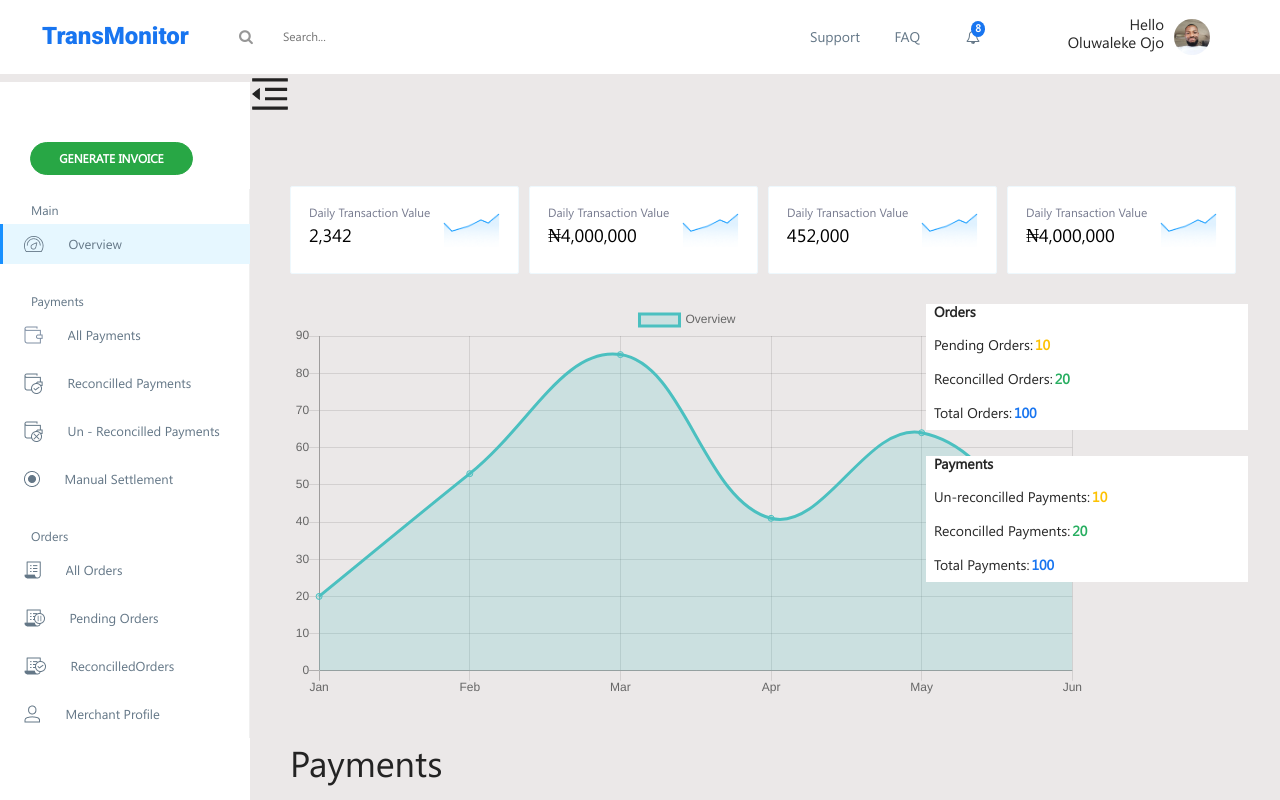
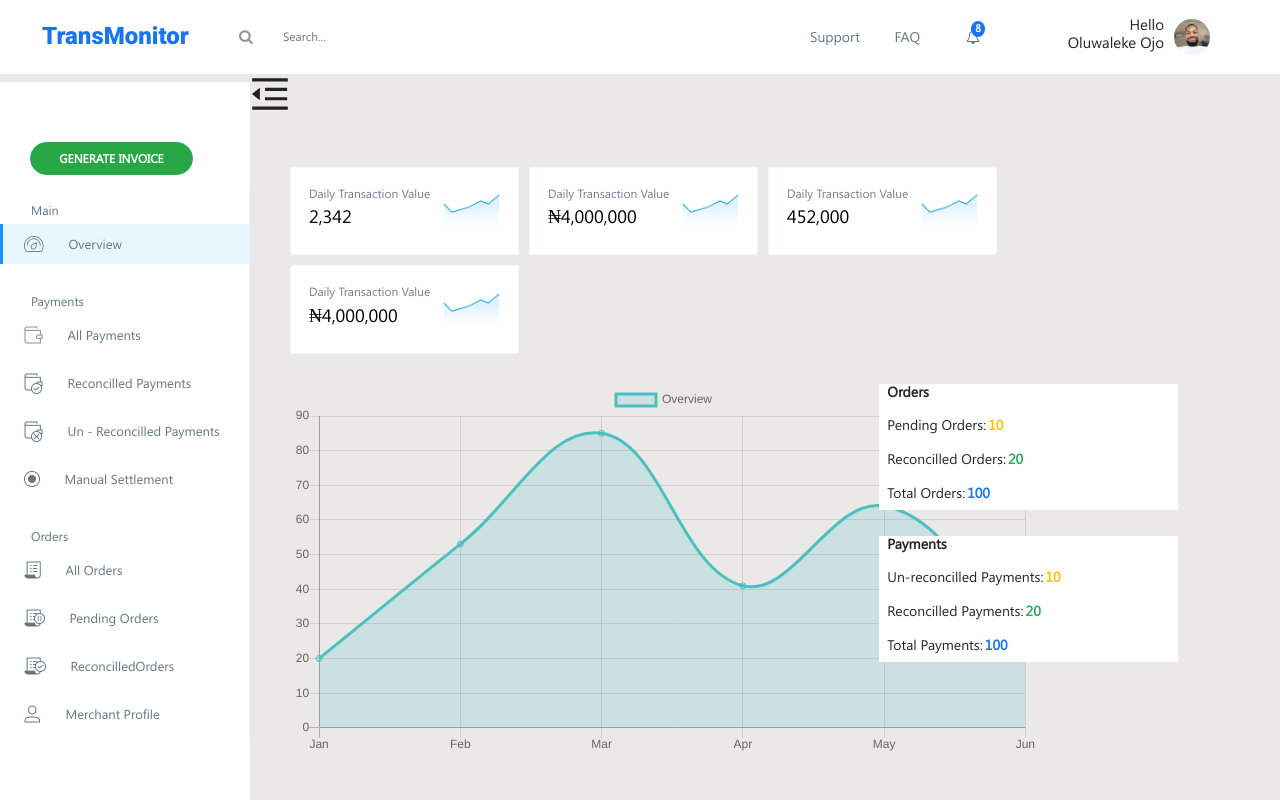
Before and after one commit to orsdev/transmonitordashboard, a React (Create React App) app: page / in a window 1280 px wide. Shown: the top 800 px of the page. Built offline with nearby package versions, Linux system fonts and the light colour scheme.

Commit message:
main-container className added to main.js

```diff
--- a/src/components/main.js
+++ b/src/components/main.js
@@ -1,10 +1,7 @@
 import React, { useState, useEffect } from 'react';
 import { Layout } from 'antd';
 import Sidebar from './sidebar';
-import {
-  MenuUnfoldOutlined,
-  MenuFoldOutlined,
-} from '@ant-design/icons';
+import { MenuUnfoldOutlined, MenuFoldOutlined } from '@ant-design/icons';
 import Stats from './stats';
 import Payments from './payments';
 import Chart from './chart';
@@ -15,44 +12,47 @@
   const [collapsed, setCollapsed] = useState(false);
 
   useEffect(() => {
-    if (window.matchMedia("(max-width: 850px)").matches) {
+    if (window.matchMedia('(max-width: 850px)').matches) {
       setCollapsed(true);
     }
   }, []);
 
-
   function toggle() {
     setCollapsed(!collapsed);
-  };
+  }
 
   return (
     <>
       <main className="main">
+        <div className="main-container">
           <Layout>
             <Sidebar collapsed={collapsed} />
             <Layout className="site-layout">
               <Header className="site-layout-background" style={{ padding: 0 }}>
-              {React.createElement(collapsed ? MenuUnfoldOutlined : MenuFoldOutlined, {
+                {React.createElement(
+                  collapsed ? MenuUnfoldOutlined : MenuFoldOutlined,
+                  {
                     className: 'trigger',
                     onClick: toggle,
-              })}
+                  }
+                )}
               </Header>
               <Content
                 className="site-layout-background"
                 style={{
-                margin: '24px 16px',
-                padding: 24
-              }}
-            >
+                  margin: '5px 16px',
+                  padding: 24,
+                }}>
                 <Stats />
                 <Chart />
                 <Payments />
               </Content>
             </Layout>
           </Layout>
+        </div>
       </main>
     </>
-  )
+  );
 }
 
 export default Main;
```
Lines whose indentation alone changed are shown as unchanged.
